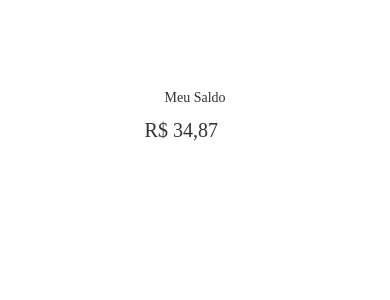
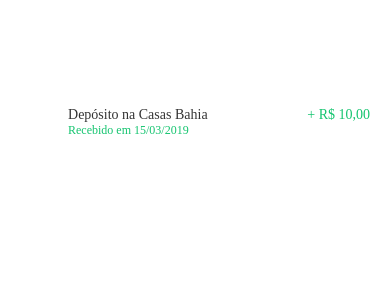
Before and after one commit to andradeB/banQi, a React Native app: screen / in a window 390 px wide. Shown: the top 300 px of the page. Built offline with nearby package versions, Linux system fonts and the light colour scheme.

Commit message:
feat: list Item added

```diff
--- a/App.tsx
+++ b/App.tsx
@@ -1,8 +1,8 @@
 import React from 'react';
 import {ThemeProvider} from 'styled-components/native';
 import {AppTheme} from './src/theme';
-import {BillsAmount} from 'components/BillsAmount';
 import {Container} from 'components/Container';
+import {ListItem} from './src/components/ListItem';
 
 const AppProvider: React.FC = ({children}) => {
   return <ThemeProvider theme={AppTheme}>{children}</ThemeProvider>;
@@ -12,7 +12,11 @@ const App: () => React.ReactNode = () => {
   return (
     <AppProvider>
       <Container mt={90}></Container>
-      <BillsAmount amount={'R$ 34,87'} />
+      <ListItem
+        title={'Depósito na Casas Bahia'}
+        subtitle={'Recebido em 15/03/2019'}
+        value={'+ R$ 10,00'}
+      />
     </AppProvider>
   );
 };
--- /dev/null
+++ b/src/components/ListItem/index.tsx
@@ -0,0 +1,31 @@
+import React from 'react';
+import {Container} from 'components/Container';
+import {Body, Caption} from '../Typography';
+import {Icon} from '../Icon';
+
+type ListItemProps = {
+  title: string;
+  subtitle: string;
+  value: string;
+};
+
+export const ListItem: React.FC<ListItemProps> = ({value, subtitle, title}) => {
+  return (
+    <Container
+      px={2}
+      flexDirection={'row'}
+      height={64}
+      justifyContent={'center'}>
+      <Container justifyContent={'center'}>
+        <Icon name={'arrow_down'} size={36} />
+      </Container>
+      <Container pl={2} flex={1} justifyContent={'center'}>
+        <Container flexDirection={'row'} justifyContent={'space-between'}>
+          <Body color="black">{title}</Body>
+          <Body color="green">{value}</Body>
+        </Container>
+        <Caption color="green">{subtitle}</Caption>
+      </Container>
+    </Container>
+  );
+};
```
Also changed, not shown: src/components/ListHeader/index.tsx (added, +20 -0 lines).
